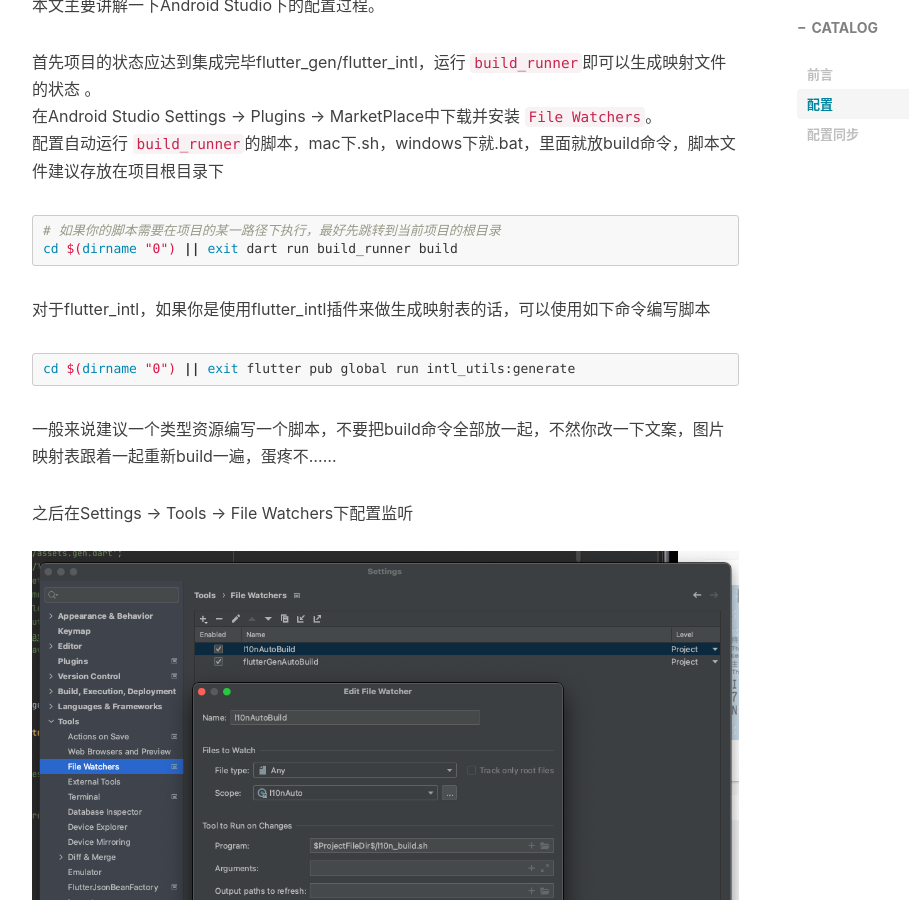
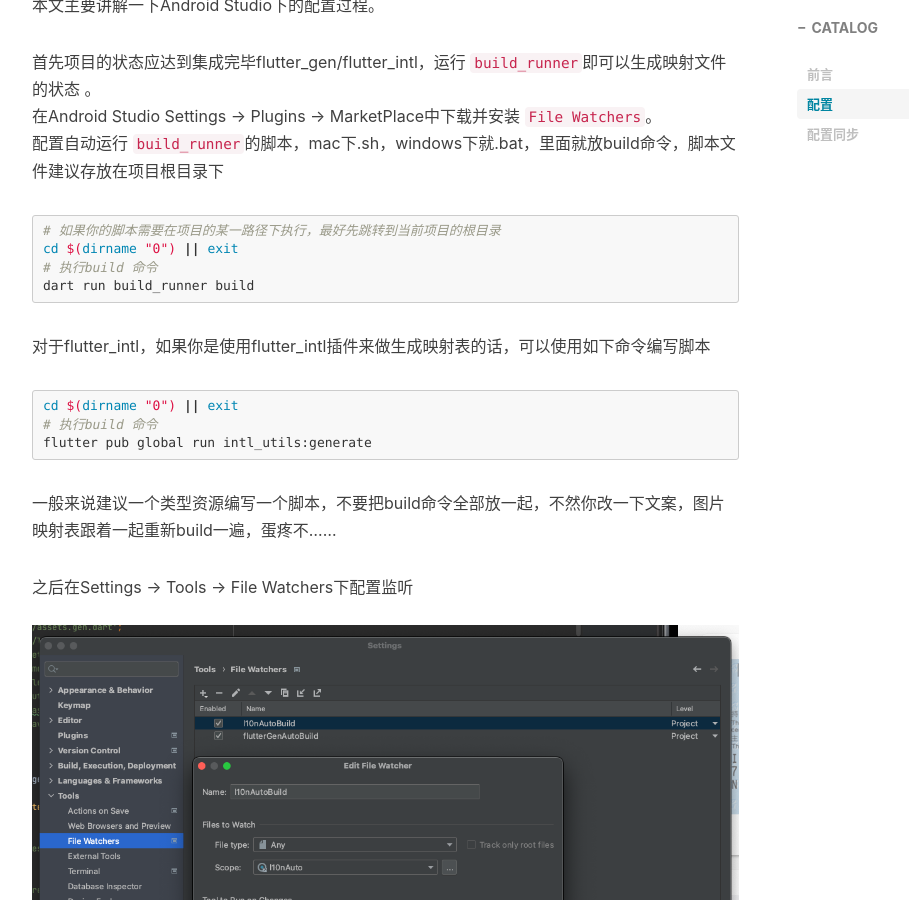
Before and after one commit to lx8421bcd/lx8421bcd.github.io, a Jekyll site: the page built from _posts/2023-11-28-使用FileWatcher实现flutter代码自动生成.md, in a window 1280 px wide and 900 px high, scrolled down 1232 px. Shown: the whole window, without its empty margins (233-1142 px from the left). Built offline with Jekyll 4.4.1, drawn with Linux system fonts in a browser that asks for light colours; nearby versions of some CDN libraries; comment, search, counter and statistics services are not loaded; some of the changed text lies outside the part shown.

Commit message:
update posts

````diff
--- a/_posts/2023-11-28-使用FileWatcher实现flutter代码自动生成.md
+++ b/_posts/2023-11-28-使用FileWatcher实现flutter代码自动生成.md
@@ -31,14 +31,14 @@
 ```shell
 # 如果你的脚本需要在项目的某一路径下执行，最好先跳转到当前项目的根目录
 cd $(dirname "0") || exit
-
+# 执行build 命令
 dart run build_runner build
 ```
 
 对于flutter_intl，如果你是使用flutter_intl插件来做生成映射表的话，可以使用如下命令编写脚本
 ```shell
 cd $(dirname "0") || exit
-
+# 执行build 命令
 flutter pub global run intl_utils:generate
 ```
 一般来说建议一个类型资源编写一个脚本，不要把build命令全部放一起，不然你改一下文案，图片映射表跟着一起重新build一遍，蛋疼不……
````
Also changed, not shown: other parts of _posts/2023-11-28-使用FileWatcher实现flutter代码自动生成.md (+1 -2 lines).
